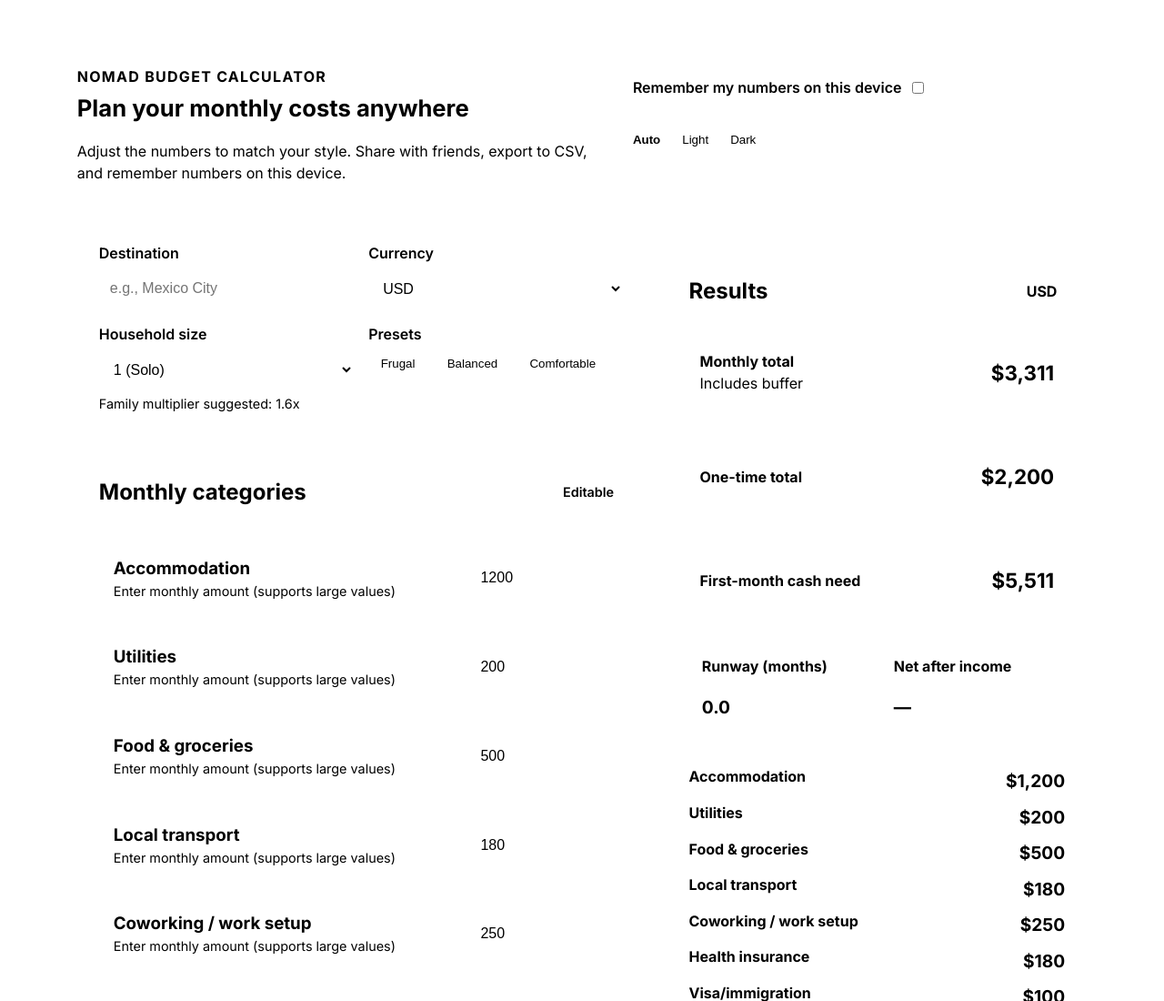
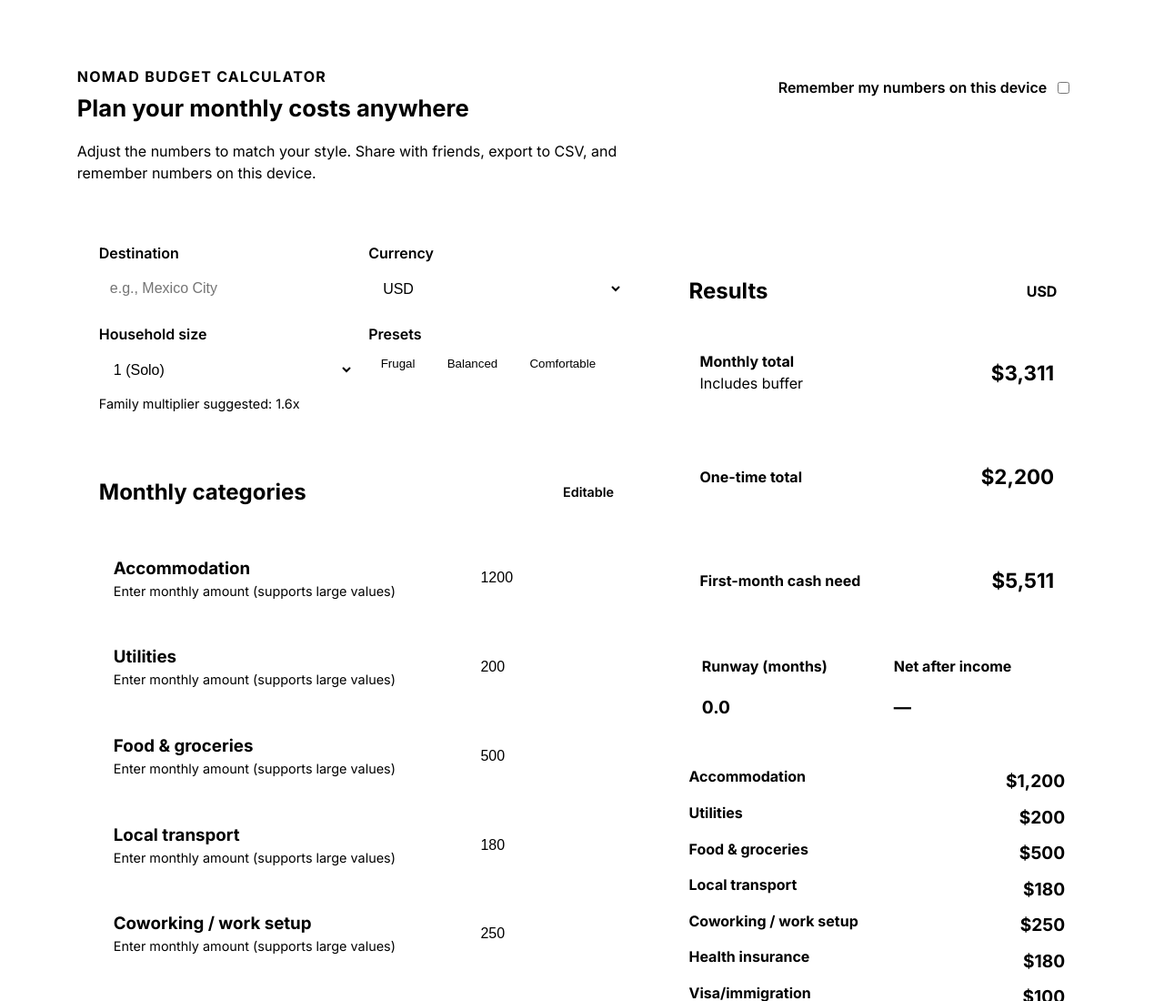
Before and after one commit to DigitalLyfestyle/Nomad_Budget_Calculator, a plain HTML site: page nomad-budget-calculator/index.html in a window 1280 px wide. Shown: the top 1100 px of the page at 91% size. Drawn offline with Linux system fonts and the light colour scheme.

Commit message:
Update index.html

```diff
--- a/nomad-budget-calculator/index.html
+++ b/nomad-budget-calculator/index.html
@@ -1,5 +1,5 @@
 <!DOCTYPE html>
-<html lang="en" class="dl-nomad-budget" data-theme="auto">
+<html lang="en" class="dl-nomad-budget">
 <head>
   <meta charset="UTF-8" />
   <meta name="viewport" content="width=device-width, initial-scale=1.0" />
@@ -21,11 +21,6 @@
         <div class="toggle-field">
           <label for="rememberToggle">Remember my numbers on this device</label>
           <input type="checkbox" id="rememberToggle" />
-        </div>
-        <div class="theme-switch" aria-label="Color theme">
-          <button class="theme-btn" data-theme="auto" aria-pressed="true">Auto</button>
-          <button class="theme-btn" data-theme="light" aria-pressed="false">Light</button>
-          <button class="theme-btn" data-theme="dark" aria-pressed="false">Dark</button>
         </div>
       </div>
     </header>
```
